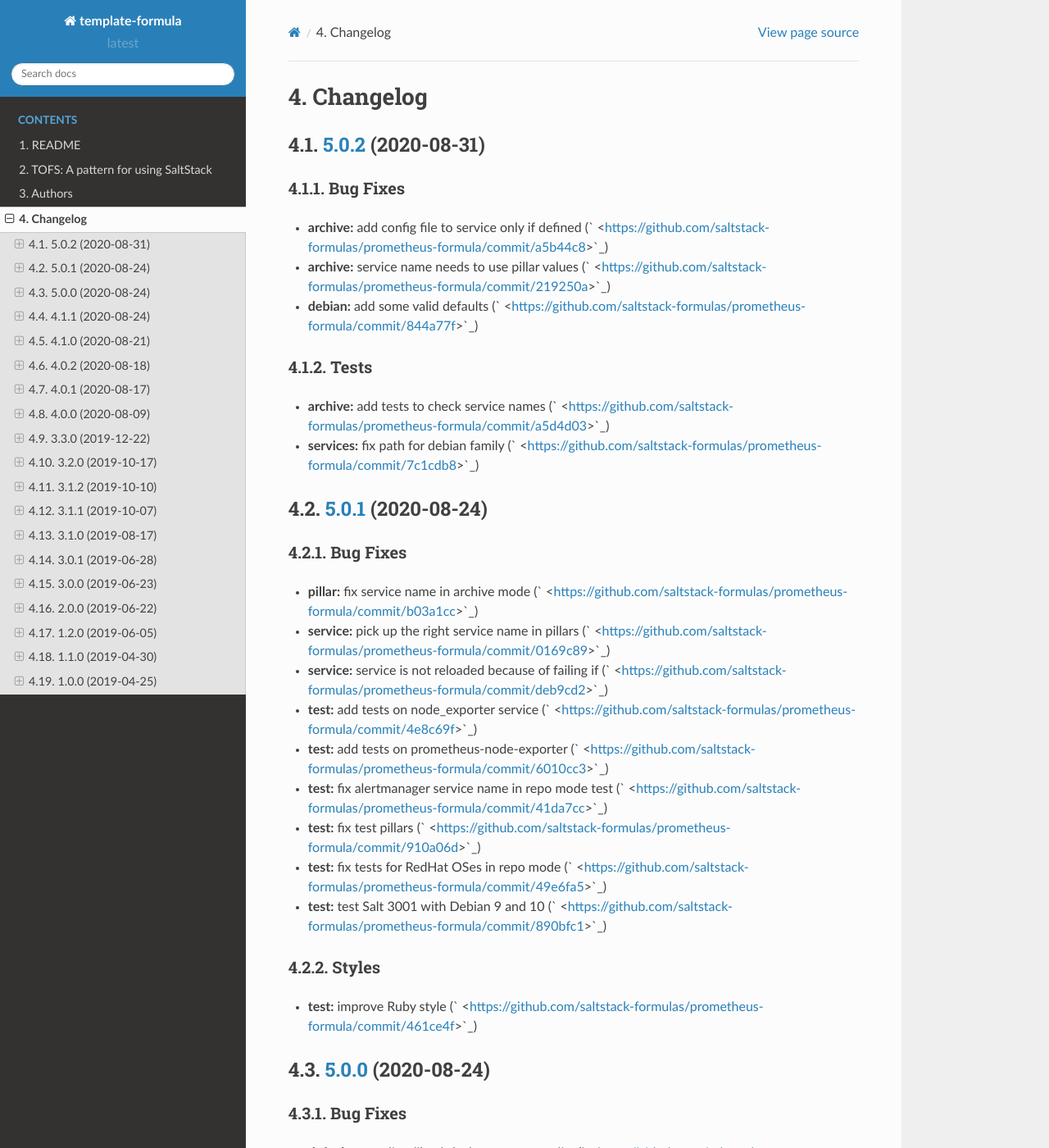
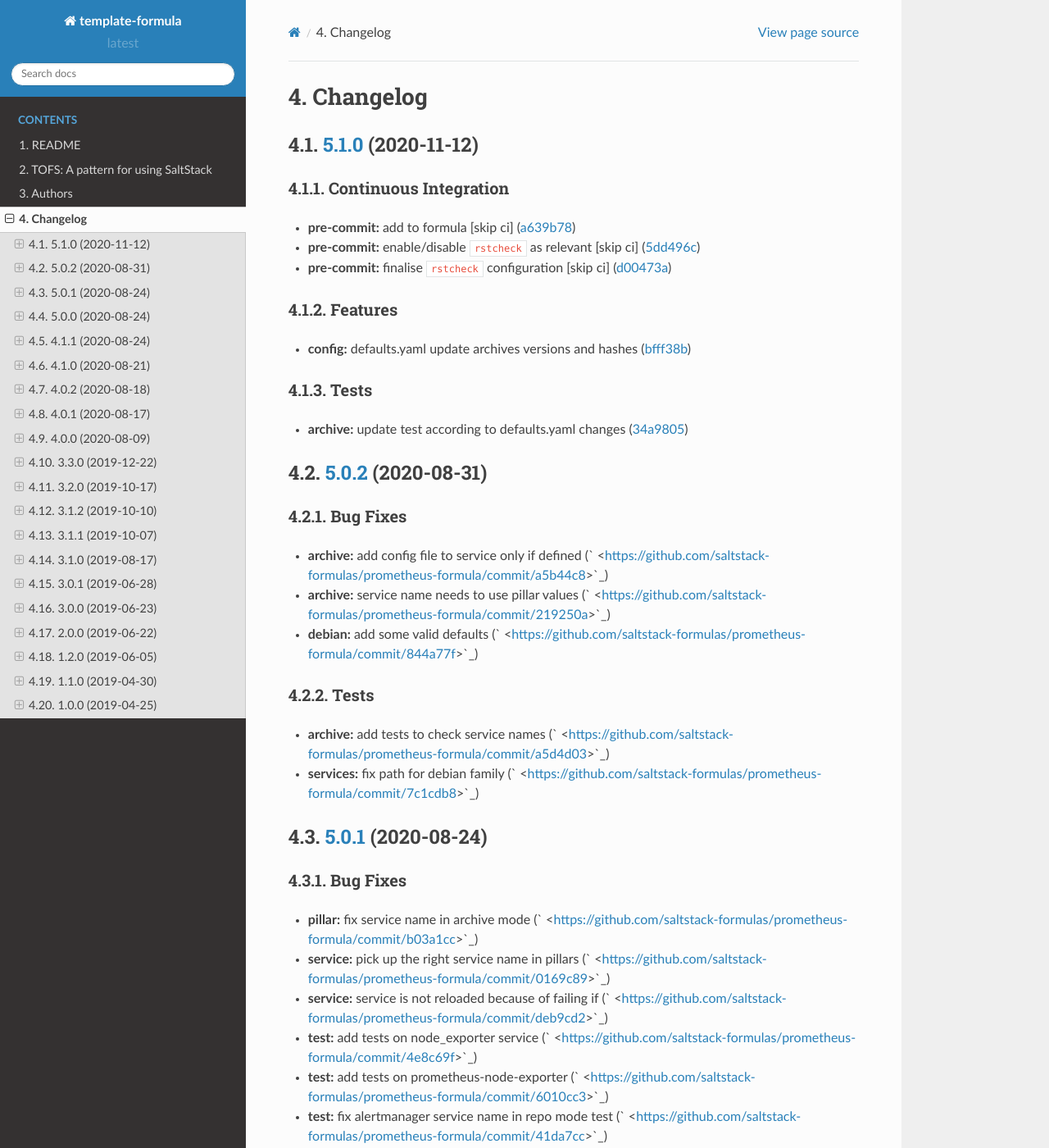
Before and after one commit to saltstack-formulas/prometheus-formula, a Sphinx documentation site: the page built from docs/CHANGELOG.rst, in a window 1280 px wide and 1400 px high. Shown: the whole window at 82% size. Built offline with Sphinx 7.4.7 and the Read the Docs theme 2.0.0, drawn with Linux system fonts in a browser that asks for light colours; pages that are not in the unit, such as notebooks, are missing from menus; some of the changed text lies outside the part shown.

Commit message:
chore(release): 5.1.0 [skip ci]
# [5.1.0](https://github.com/saltstack-formulas/prometheus-formula/compare/v5.0.2...v5.1.0) (2020-11-12)

### Continuous Integration

* **pre-commit:** add to formula [skip ci] ([a639b78](https://github.com/saltstack-formulas/prometheus-formula/commit/a639b782cfdacb65f03e9c59485fe7a17fb3c794))
* **pre-commit:** enable/disable `rstcheck` as relevant [skip ci] ([5dd496c](https://github.com/saltstack-formulas/prometheus-formula/commit/5dd496c1c466f339108a8fe4e0ea2d27f6a0fe68))
* **pre-commit:** finalise `rstcheck` configuration [skip ci] ([d00473a](https://github.com/saltstack-formulas/prometheus-formula/commit/d00473a70c2e1f1ed79ff4d713e8539fedf9135a))

### Features

* **config:** defaults.yaml update archives versions and hashes ([bfff38b](https://github.com/saltstack-formulas/prometheus-formula/commit/bfff38b8b7338d515ed477d4ccbba3438f1bbbf4))

### Tests

* **archive:** update test according to defaults.yaml changes ([34a9805](https://github.com/saltstack-formulas/prometheus-formula/commit/34a980588603bc8a5720b8820754e96108cb505d))

```diff
--- a/docs/CHANGELOG.rst
+++ b/docs/CHANGELOG.rst
@@ -1,6 +1,29 @@
 
 Changelog
 =========
+
+`5.1.0 <https://github.com/saltstack-formulas/prometheus-formula/compare/v5.0.2...v5.1.0>`_ (2020-11-12)
+------------------------------------------------------------------------------------------------------------
+
+Continuous Integration
+^^^^^^^^^^^^^^^^^^^^^^
+
+
+* **pre-commit:** add to formula [skip ci] (\ `a639b78 <https://github.com/saltstack-formulas/prometheus-formula/commit/a639b782cfdacb65f03e9c59485fe7a17fb3c794>`_\ )
+* **pre-commit:** enable/disable ``rstcheck`` as relevant [skip ci] (\ `5dd496c <https://github.com/saltstack-formulas/prometheus-formula/commit/5dd496c1c466f339108a8fe4e0ea2d27f6a0fe68>`_\ )
+* **pre-commit:** finalise ``rstcheck`` configuration [skip ci] (\ `d00473a <https://github.com/saltstack-formulas/prometheus-formula/commit/d00473a70c2e1f1ed79ff4d713e8539fedf9135a>`_\ )
+
+Features
+^^^^^^^^
+
+
+* **config:** defaults.yaml update archives versions and hashes (\ `bfff38b <https://github.com/saltstack-formulas/prometheus-formula/commit/bfff38b8b7338d515ed477d4ccbba3438f1bbbf4>`_\ )
+
+Tests
+^^^^^
+
+
+* **archive:** update test according to defaults.yaml changes (\ `34a9805 <https://github.com/saltstack-formulas/prometheus-formula/commit/34a980588603bc8a5720b8820754e96108cb505d>`_\ )
 
 `5.0.2 <https://github.com/saltstack-formulas/prometheus-formula/compare/v5.0.1...v5.0.2>`_ (2020-08-31)
 ------------------------------------------------------------------------------------------------------------
```
Also changed, not shown: AUTHORS.md (+5 -3 lines), CHANGELOG.md (+19 -0 lines), docs/AUTHORS.rst (+9 -3 lines), 1 other file.
